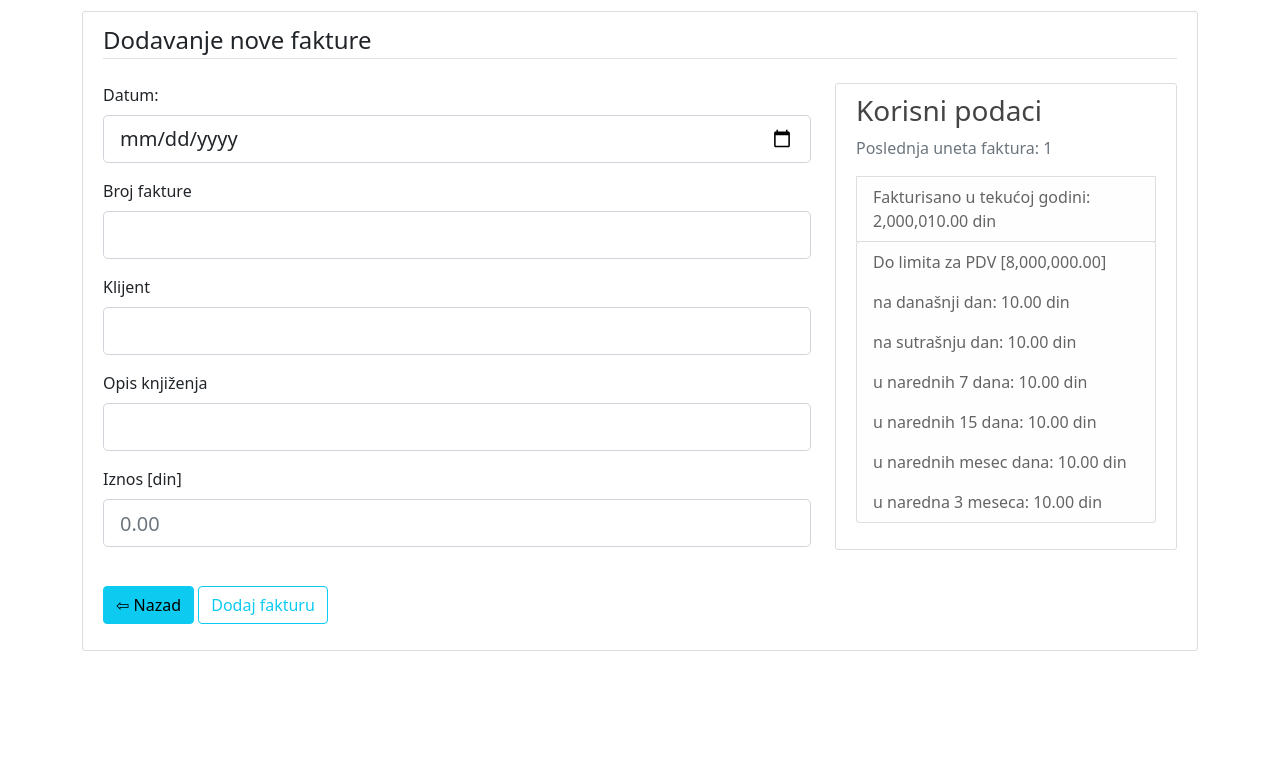
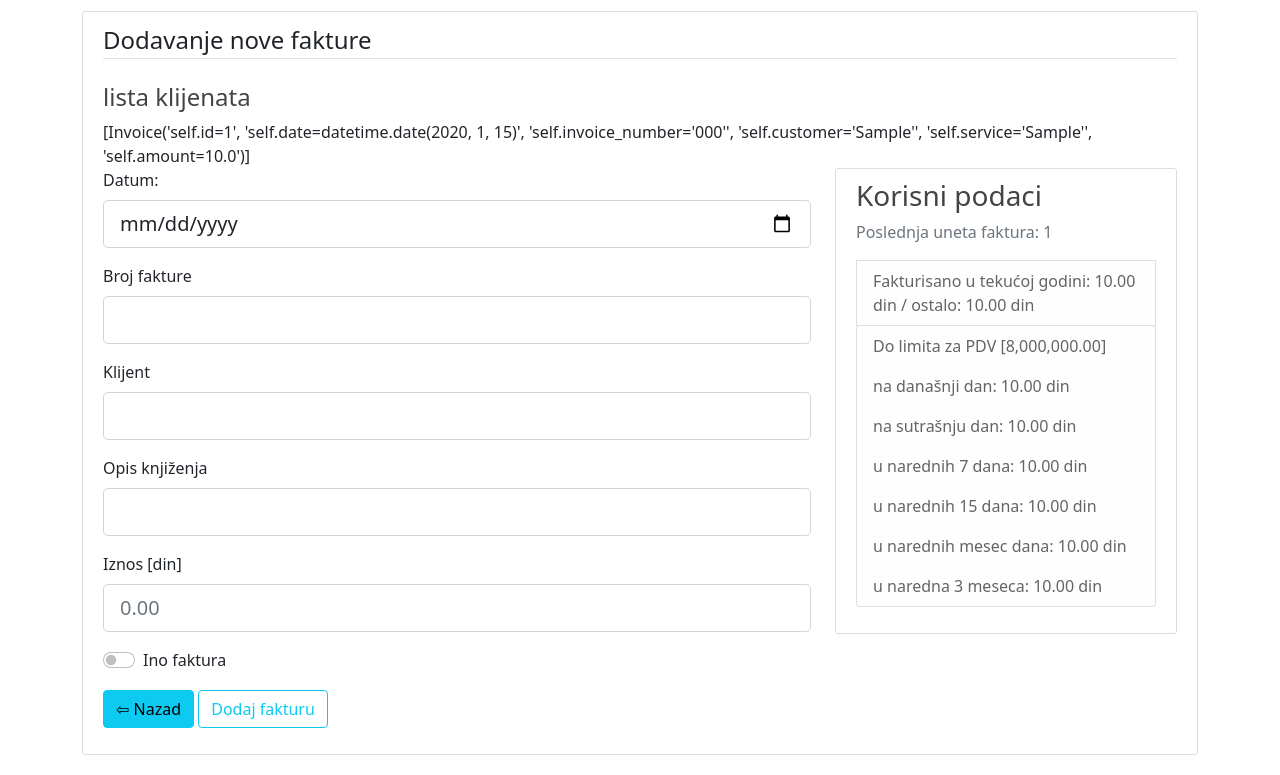
Before and after one commit to miiihaaas/KPO, a Flask app: template kpo/templates/register_i.html in a window 1280 px wide. Shown: the part 56-831 px from the top of the page. Before the commit the page ends 707 px from the top, so only its background shows below. Run offline with Flask 2, Linux system fonts and the light colour scheme; tables that the repository leaves empty hold one stand-in row (values such as "Sample post"); the template is opened without the code that fills it: values that come from a table or form of the project are taken from there, most other values are stand-ins (such as "Sample title", 1, 10 or a date in 2020); lists and menus that the app fills with data are empty; some libraries are stand-ins or nearby versions.

Commit message:
ver 0.037 ino faktura

```diff
--- a/kpo/invoices/forms.py
+++ b/kpo/invoices/forms.py
@@ -16,6 +16,7 @@ class RegistrationInvoiceForm(FlaskForm):
     amount = DecimalField('Iznos [din]', validators=[DataRequired()])
     company_id = SelectField('Company ID', choices=[(c.id, c.companyname) for c in db.session.query(Company.id,Company.companyname).order_by('companyname').all()])
     user_id = SelectField('User ID', choices=[(u.id, u.name + " " + u.surname) for u in db.session.query(User.id,User.name,User.surname).order_by('name').all()]) #Company.query.all()  vs  [(1, 'Helios'),(2, 'Metalac')]
+    international_invoice = BooleanField('Ino faktura')
     submit = SubmitField('Dodaj fakturu')
 
     def reset(self):
@@ -31,6 +32,7 @@ class UpdateInvoiceForm(FlaskForm):
     company_id = SelectField('Company ID', choices=[(c.id, c.companyname) for c in db.session.query(Company.id,Company.companyname).order_by('companyname').all()])
     user_id = SelectField('User ID', choices=[(u.id, u.name + " " + u.surname) for u in db.session.query(User.id,User.name,User.surname).order_by('name').all()]) #Company.query.all()  vs  [(1, 'Helios'),(2, 'Metalac')]
     cancelled = BooleanField('Storno')
+    international_invoice = BooleanField('Ino faktura')
     submit = SubmitField('Ažuriraj')
 
     def reset(self):
@@ -39,10 +41,16 @@ class UpdateInvoiceForm(FlaskForm):
 
 class DashboardData():
     def __init__(self, company_id):
+        self.company_id = company_id
         self.limit = 6000000
         self.end_day = date.today()
         self.start_day = [date(date.today().year, 1, 1)]
-        self.razlika = []
+        self.razlika_8m = []
+        self.razlika_6m = self.limit - Invoice.query.with_entities(
+                            func.sum(Invoice.amount).label("suma")
+                            ).filter_by(cancelled=False).filter(Invoice.date.between(self.start_day[0], self.end_day)).filter_by(
+                            company_id=self.company_id
+                            ).first()[0]
         self.company_id = company_id
         self.last_input = Invoice.query.filter_by(company_id=company_id).order_by(Invoice.id.desc()).first() # dodati filter po preduzeću i porežati silazno --- ovo treba da predstavlja pslednju unetu fakturu
         list = [0, 1, 7, 15, 30, 90] # broj dana za proračun do limita
@@ -50,9 +58,9 @@ class DashboardData():
             self.start_day.append(date.today() + relativedelta(days=item) + relativedelta(days=-365))
         for value in range(7):
             try:
-                self.razlika.append(self.limit + 2000000 - Invoice.query.with_entities(
+                self.razlika_8m.append(self.limit + 2000000 - Invoice.query.with_entities(
                             func.sum(Invoice.amount).label("suma")
-                            ).filter_by(cancelled=False).filter(Invoice.date.between(self.start_day[value], self.end_day)).filter_by(
+                            ).filter_by(cancelled=False).filter_by(international_invoice=False).filter(Invoice.date.between(self.start_day[value], self.end_day)).filter_by(
                             company_id=self.company_id
                             ).first()[0])
             except:
--- a/kpo/models.py
+++ b/kpo/models.py
@@ -75,6 +75,7 @@ class Invoice(db.Model):
     company_id = db.Column(db.Integer, db.ForeignKey('company.id'), nullable=True)
     user_id = db.Column(db.Integer, db.ForeignKey('user.id'), nullable=True)
     cancelled = db.Column(db.Boolean(), default=False, nullable=False)
+    international_invoice = db.Column(db.Boolean(), default=False, nullable=False)
 
     def __repr__(self):
         return f"Invoice('{self.id=}', '{self.date=}', '{self.invoice_number=}', '{self.customer=}', '{self.service=}', '{self.amount=}')"
--- a/kpo/templates/about.html
+++ b/kpo/templates/about.html
@@ -19,8 +19,8 @@
     </ul>
   </p>
 </div>
-<a class = "btn btn-info btn-sm m-1" href="{{url_for('users.login')}}"> Prijavi se</a>
 
 <h2>Uz naš softver napišite knjigu koja će se rado čitati u poreskoj upravi!</h2>
 
+<a class = "btn btn-info btn-sm m-1" href="{{url_for('users.login')}}"> Prijavi se</a>
 {% endblock content%}
--- a/kpo/templates/invoice.html
+++ b/kpo/templates/invoice.html
@@ -115,6 +115,10 @@
             {{ form.cancelled(class="form-check-input") }}
             {{ form.cancelled.label(class="form-check-label") }}
         </div>
+        <div class="form-check form-switch">
+            {{ form.international_invoice(class="form-check-input") }}
+            {{ form.international_invoice.label(class="form-check-label") }}
+        </div>
         <br>
         <div class="form-group">
             <a class="btn btn-info" href="{{url_for('invoices.invoice_list')}}">&#8678; Nazad</a>
--- a/kpo/templates/register_i.html
+++ b/kpo/templates/register_i.html
@@ -4,7 +4,12 @@
     <form method="POST" action="">
         {{ form.hidden_tag() }}
     <fieldset class="form-group">
-        <legend class="border-bottom mb-4">Dodavanje nove fakture</legend>
+        <legend class="border-bottom mb-4">Dodavanje nove fakture </legend>
+        <div>
+            <h4>lista klijenata</h4>
+                {{customer_list}}
+
+        </div>
         <div class="row">
             <div class="col-md-8">
                 <div class="form-group">
@@ -35,7 +40,6 @@
                 </div>
                 <div class="form-group">
                     {{ form.customer.label(class="form-control-label") }}
-
                     {% if form.customer.errors %}
                         {{ form.customer(class="form-control form-control-lg is-invalid") }}
                         <div class="invalid-feedback">
@@ -44,7 +48,7 @@
                             {% endfor %}
                         </div>
                     {% else %}
-                    {{ form.customer(class="form-control form-control-lg") }}
+                        {{ form.customer(class="form-control form-control-lg", id="tags") }}
                     {% endif %}
                 </div>
                 <div class="form-group">
@@ -96,7 +100,6 @@
                 {% if current_user.authorization == 's_admin'%}
                     <div class="form-group">
                         {{ form.user_id.label(class="form-control-label") }}
-
                         {% if form.user_id.errors %}
                             {{ form.user_id(class="form-control form-control-lg is-invalid") }}
                             <div class="invalid-feedback">
@@ -111,20 +114,24 @@
                 {% else %}
                     {{ form.user_id(class="sr-only form-control form-control-lg") }}
                 {% endif %}
+                <div class="form-check form-switch">
+                    {{ form.international_invoice(class="form-check-input") }}
+                    {{ form.international_invoice.label(class="form-check-label") }}
+                </div>
             </div>
             <div class="col-md-4">
                 <div class="content-section">
                 <h3>Korisni podaci</h3>
                 <p class='text-muted'>Poslednja uneta faktura: {{data.last_input.invoice_number}}
-                <li class="list-group-item list-group-item-light">Fakturisano u tekućoj godini: {{ '{:,.2f}'.format(data.limit -data.razlika[0] + 2000000) }} din</li>
+                    <li class="list-group-item list-group-item-light">Fakturisano u tekućoj godini: {{ '{:,.2f}'.format(data.limit - data.razlika_6m) }} din / ostalo: {{ '{:,.2f}'.format(data.razlika_6m) }}  din</li>
                     <ul class="list-group">
                     <li class="list-group-item list-group-item-light">Do limita za PDV [8,000,000.00]</li>
-                  <li class="list-group-item list-group-item-light">na današnji dan: {{ '{:,.2f}'.format(data.razlika[1]) }} din</li>
-                  <li class="list-group-item list-group-item-light">na sutrašnju dan: {{ '{:,.2f}'.format(data.razlika[2]) }} din</li>
-                  <li class="list-group-item list-group-item-light">u narednih 7 dana: {{ '{:,.2f}'.format(data.razlika[3]) }} din</li>
-                  <li class="list-group-item list-group-item-light">u narednih 15 dana: {{ '{:,.2f}'.format(data.razlika[4]) }} din</li>
-                  <li class="list-group-item list-group-item-light">u narednih mesec dana: {{ '{:,.2f}'.format(data.razlika[5]) }} din</li>
-                  <li class="list-group-item list-group-item-light">u naredna 3 meseca: {{ '{:,.2f}'.format(data.razlika[6]) }} din</li>
+                    <li class="list-group-item list-group-item-light">na današnji dan: {{ '{:,.2f}'.format(data.razlika_8m[1]) }} din</li>
+                    <li class="list-group-item list-group-item-light">na sutrašnju dan: {{ '{:,.2f}'.format(data.razlika_8m[2]) }} din</li>
+                    <li class="list-group-item list-group-item-light">u narednih 7 dana: {{ '{:,.2f}'.format(data.razlika_8m[3]) }} din</li>
+                    <li class="list-group-item list-group-item-light">u narednih 15 dana: {{ '{:,.2f}'.format(data.razlika_8m[4]) }} din</li>
+                    <li class="list-group-item list-group-item-light">u narednih mesec dana: {{ '{:,.2f}'.format(data.razlika_8m[5]) }} din</li>
+                    <li class="list-group-item list-group-item-light">u naredna 3 meseca: {{ '{:,.2f}'.format(data.razlika_8m[6]) }} din</li>
                     </ul>
                 </p>
                 </div>
@@ -140,3 +147,23 @@
     </form>
 </div>
 {% endblock content%}
+
+{% block scripts %}
+<!-- todo: autocomplete klijent list (ali izgleda da ne radi kad klineš da ti dopuni input polje): https://www.youtube.com/watch?v=bRdjEpodiaQ&ab_channel=TheTechTeam -->
+<!-- todo: autocomplete klijent list (ali izgleda da ne radi kad klineš da ti dopuni input polje): https://www.youtube.com/watch?v=bRdjEpodiaQ&ab_channel=TheTechTeam -->
+<!-- todo: autocomplete klijent list (ali izgleda da ne radi kad klineš da ti dopuni input polje): https://www.youtube.com/watch?v=bRdjEpodiaQ&ab_channel=TheTechTeam -->
+<!-- todo: autocomplete klijent list (ali izgleda da ne radi kad klineš da ti dopuni input polje): https://www.youtube.com/watch?v=bRdjEpodiaQ&ab_channel=TheTechTeam -->
+<!-- todo: autocomplete klijent list (ali izgleda da ne radi kad klineš da ti dopuni input polje): https://www.youtube.com/watch?v=bRdjEpodiaQ&ab_channel=TheTechTeam -->
+    <script>
+        $( function(){
+            let avalableTags =
+                "{{customer_list}}";
+            const searchInput = document.getElementById('tags');
+            const searchWrapper =
+            console.log(avalableTags);
+            $( "#tags" ).autocomplete({
+                source: avalableTags
+            });
+        });
+    </script>
+{% endblock %}
--- a/kpo/templates/user.html
+++ b/kpo/templates/user.html
@@ -116,6 +116,7 @@
             {% endif %}
         </fieldset>
         <div class="form-group">
+            <a class="btn btn-info" href="{{url_for('users.user_list')}}">&#8678; Nazad</a>
           {{ form.submit(class="btn btn-outline-info") }}
           {% if current_user.authorization == 's_admin' or current_user.authorization == 'c_admin' %}
             <div>
```
Also changed, not shown: kpo/invoices/pdf_form.py (+10 -55 lines), kpo/invoices/routes.py (+8 -12 lines), kpo/templates/home.html (+9 -9 lines), kpo/templates/invoice_list.html (+21 -10 lines). Lines whose indentation alone changed are shown as unchanged.
